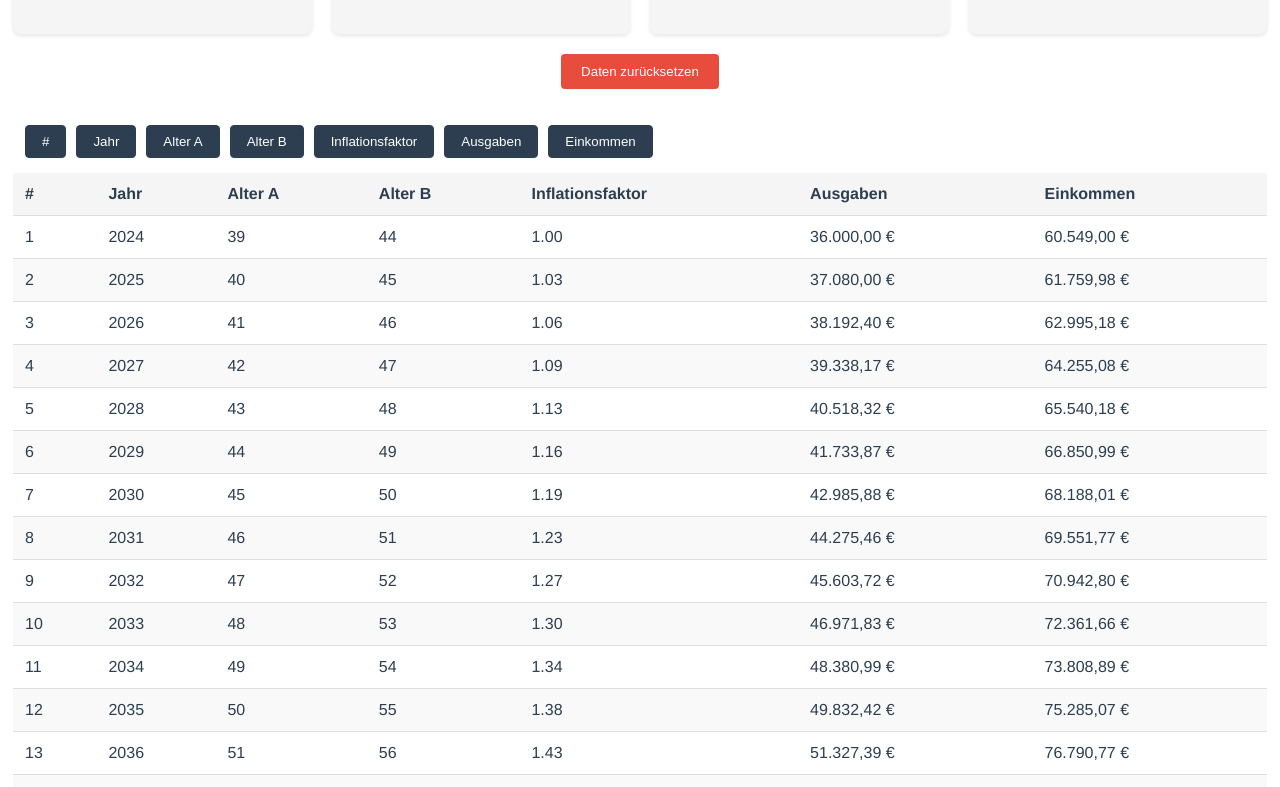
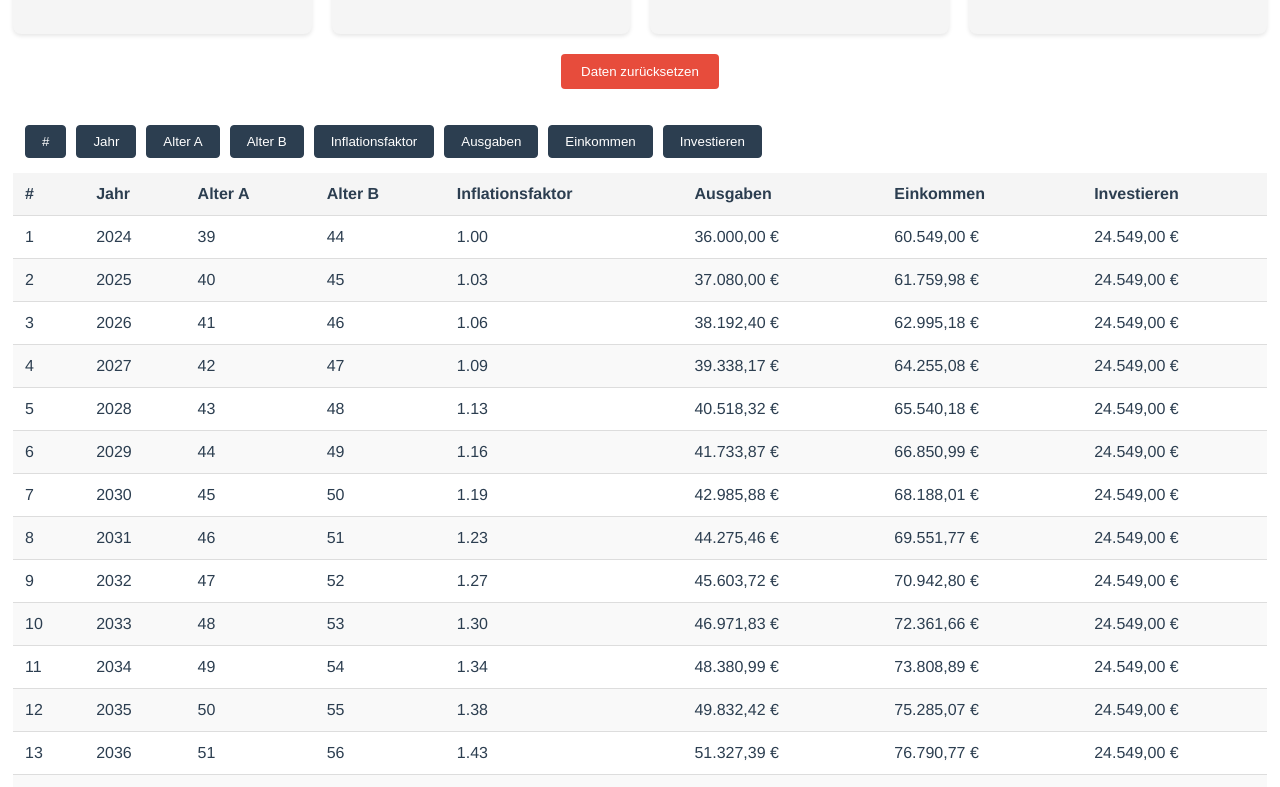
Before and after one commit to damoon/fire-tas, a Vue app: page / in a window 1280 px wide. Shown: the part 712-1499 px from the top of the page. Built offline with nearby package versions, Linux system fonts and the light colour scheme.

Commit message:
added Investieren collumn

```diff
--- a/src/components/DataTable.vue
+++ b/src/components/DataTable.vue
@@ -45,6 +45,14 @@
               })
             }}
           </td>
+          <td v-show="columns.investment.visible">
+            {{
+              row.investment.toLocaleString("de-DE", {
+                style: "currency",
+                currency: "EUR",
+              })
+            }}
+          </td>
         </tr>
       </tbody>
     </table>
@@ -75,6 +83,7 @@ export default defineComponent({
         inflationFactor: { visible: true, label: "Inflationsfaktor" },
         expenses: { visible: true, label: "Ausgaben" },
         income: { visible: true, label: "Einkommen" },
+        investment: { visible: true, label: "Investieren" },
       } as Columns,
     };
   },
@@ -124,6 +133,11 @@ export default defineComponent({
               1 + this.formData.general.salaryIncrease / 100,
               yearsSinceStart,
             ),
+          investment:
+            this.formData.personA.net +
+            this.formData.personB.net +
+            this.formData.household.numberOfChildren * 250 * 12 -
+            this.formData.household.expenses,
         });
         index++;
       }
--- a/src/types/index.ts
+++ b/src/types/index.ts
@@ -48,4 +48,5 @@ export interface YearlyDataRow {
   inflationFactor: number;
   expenses: number;
   income: number;
+  investment: number;
 }
```
